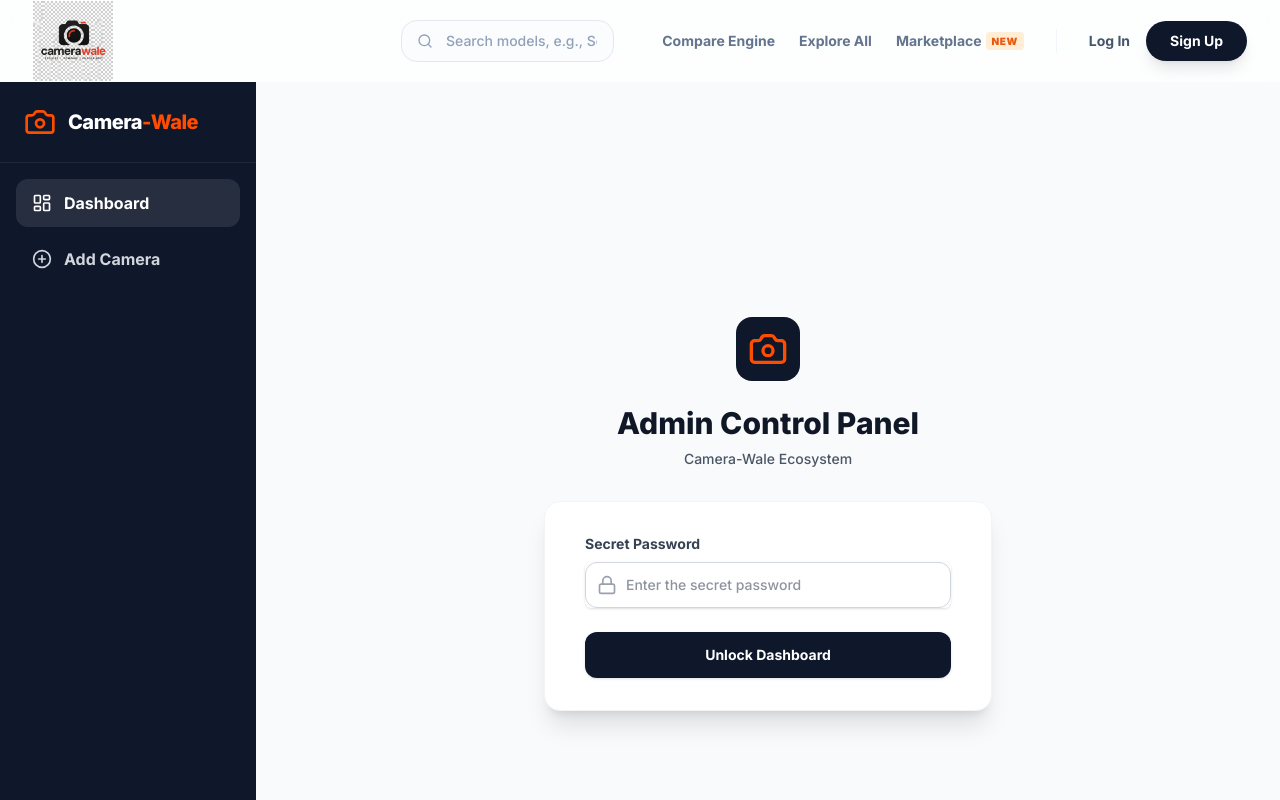
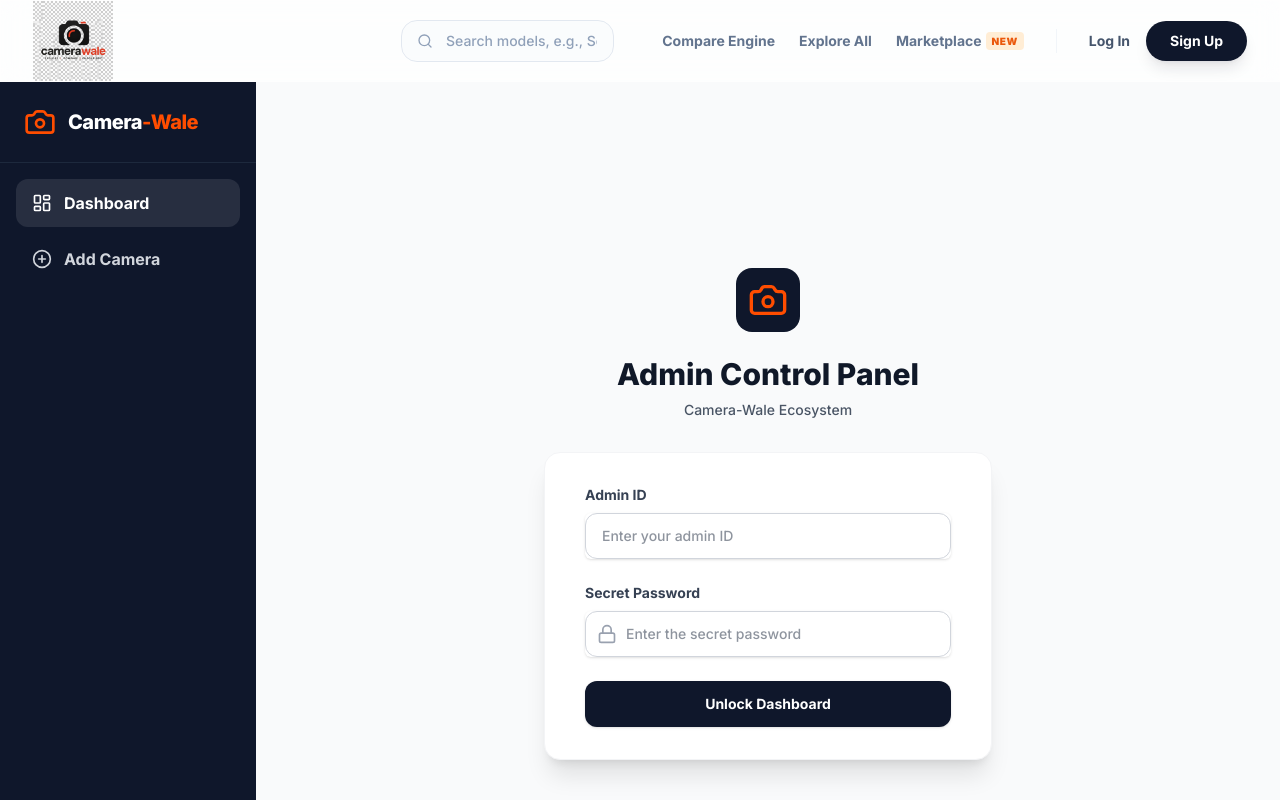
Before and after one commit to RahulBiswas1704/camera-wale, a Next.js app: page /admin/login in a window 1280 px wide. Shown: the top 800 px of the page. Built offline with nearby package versions, Linux system fonts and the light colour scheme; no server answers.

Commit message:
feat: implement server-side admin authentication and camera management actions

```diff
--- a/src/app/admin/actions.js
+++ b/src/app/admin/actions.js
@@ -6,10 +6,13 @@
 import { revalidatePath } from 'next/cache';
 
 export async function login(prevState, formData) {
+  const adminId = formData.get('adminId');
   const password = formData.get('password');
-  const adminPassword = process.env.ADMIN_PASSWORD;
 
-  if (password === adminPassword) {
+  const targetId = process.env.ADMIN_ID;
+  const targetPassword = process.env.ADMIN_PASSWORD;
+
+  if (adminId === targetId && password === targetPassword) {
     // Set a secure httpOnly cookie
     (await cookies()).set('admin_session', 'authenticated', {
       httpOnly: true,
@@ -19,7 +22,7 @@
     });
     redirect('/admin');
   } else {
-    return { error: 'Invalid password' };
+    return { error: 'Invalid credentials' };
   }
 }
 
--- a/src/app/admin/login/page.js
+++ b/src/app/admin/login/page.js
@@ -26,6 +26,22 @@
       <div className="mt-8 sm:mx-auto sm:w-full sm:max-w-md">
         <div className="bg-white py-8 px-4 shadow-xl sm:rounded-2xl sm:px-10 border border-gray-100">
           <form action={formAction} className="space-y-6">
+            <div>
+              <label htmlFor="adminId" className="block text-sm font-bold text-gray-700">
+                Admin ID
+              </label>
+              <div className="mt-2 relative rounded-md shadow-sm">
+                <input
+                  id="adminId"
+                  name="adminId"
+                  type="text"
+                  required
+                  className="block w-full px-4 py-3 border border-gray-300 rounded-xl focus:ring-orange-500 focus:border-orange-500 sm:text-sm font-medium"
+                  placeholder="Enter your admin ID"
+                />
+              </div>
+            </div>
+
             <div>
               <label htmlFor="password" className="block text-sm font-bold text-gray-700">
                 Secret Password
```
